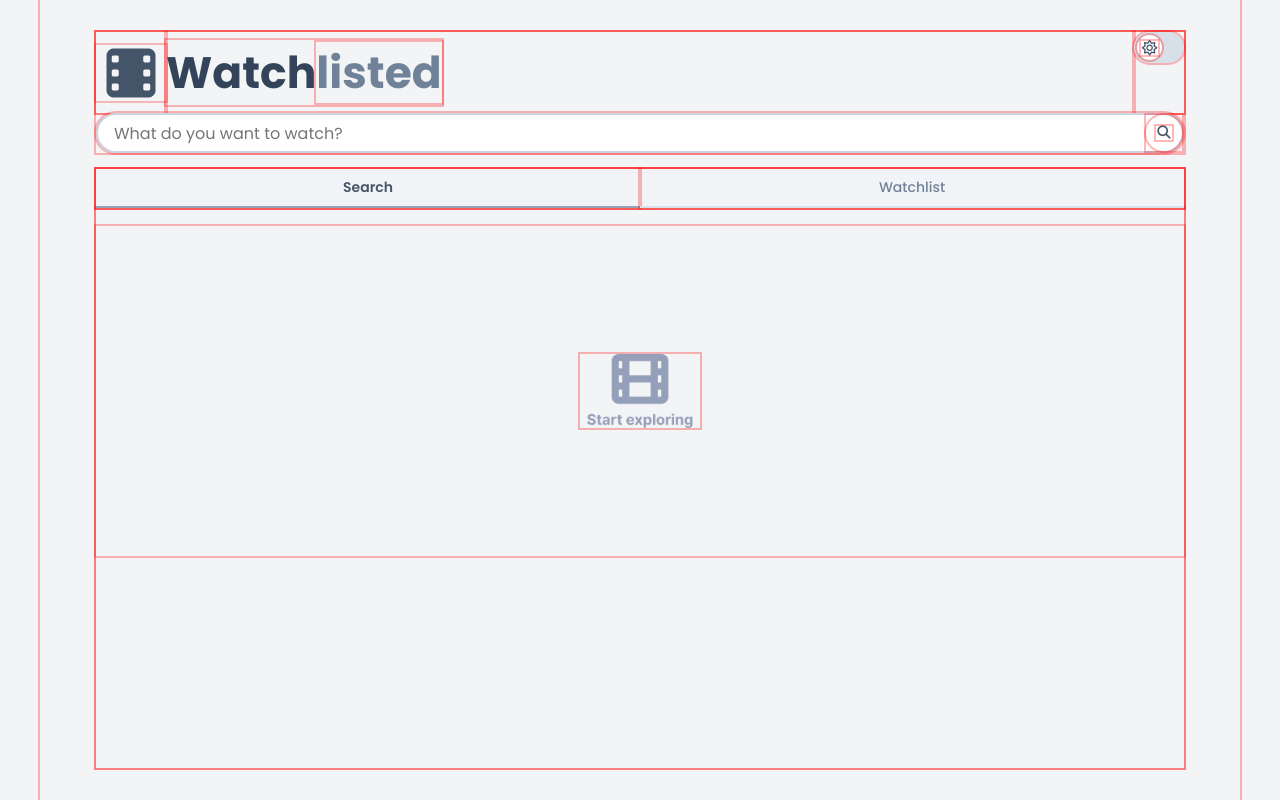
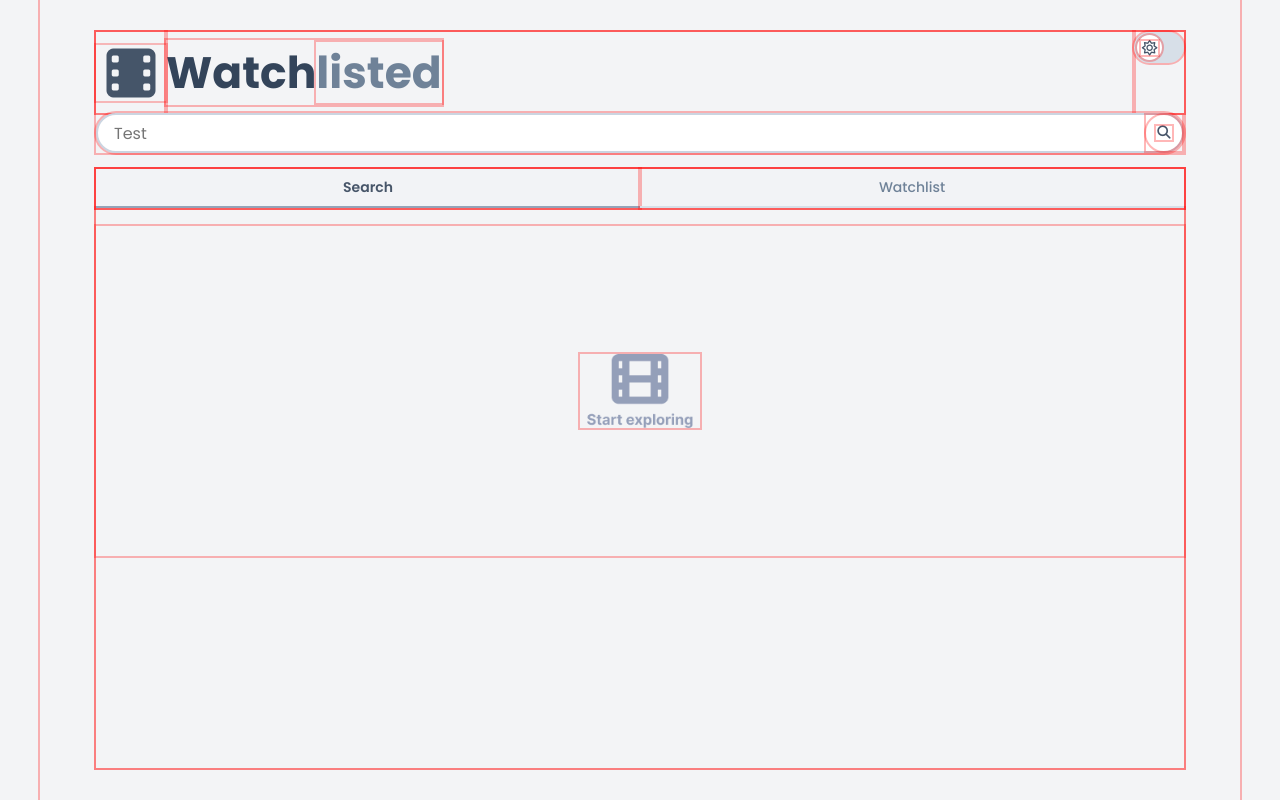
Before and after one commit to AdPunga/Watchlisted, a plain HTML site: page index.html in a window 1280 px wide. Drawn offline with Linux system fonts and the light colour scheme.

Commit message:
Replaced the placeholder on the search field.

```diff
--- a/index.html
+++ b/index.html
@@ -46,7 +46,7 @@
             name="movie-search"
             id="movie-search"
             class="header__search-field"
-            placeholder="What do you want to watch?"
+            placeholder="Test"
           />
           <div class="header__button-container">
             <button
```
